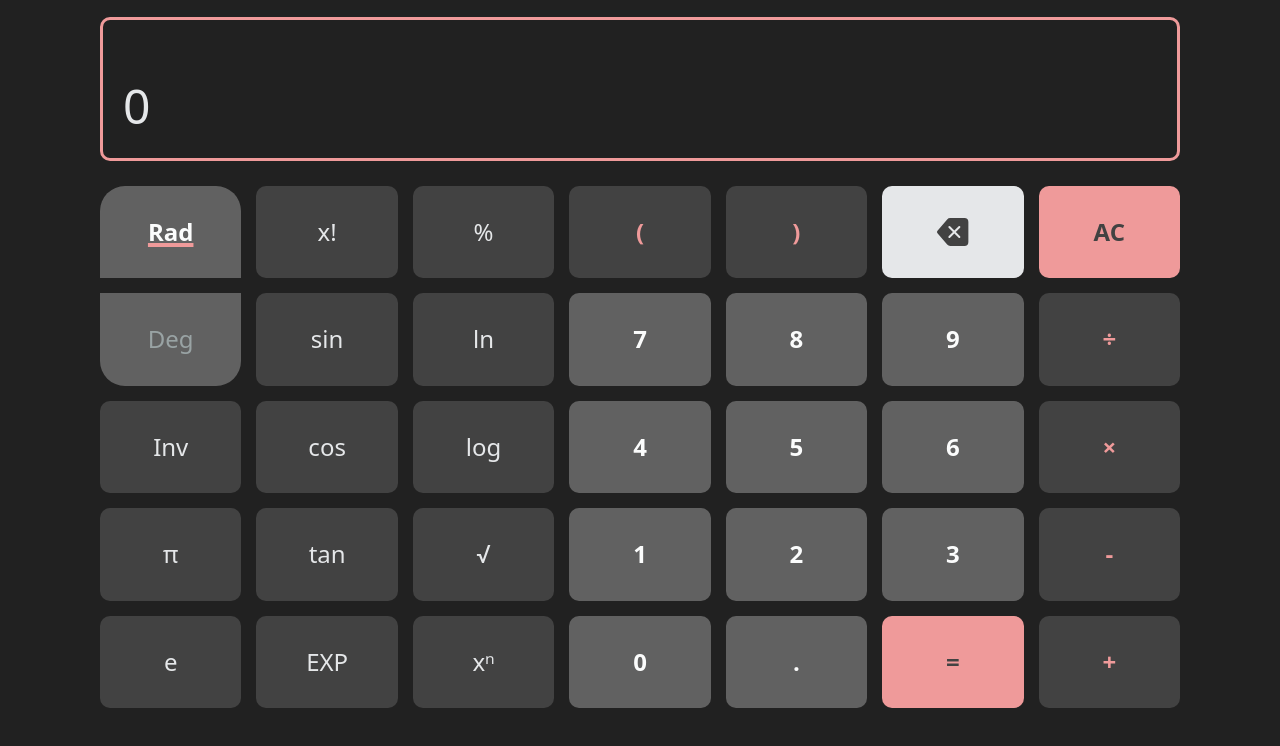
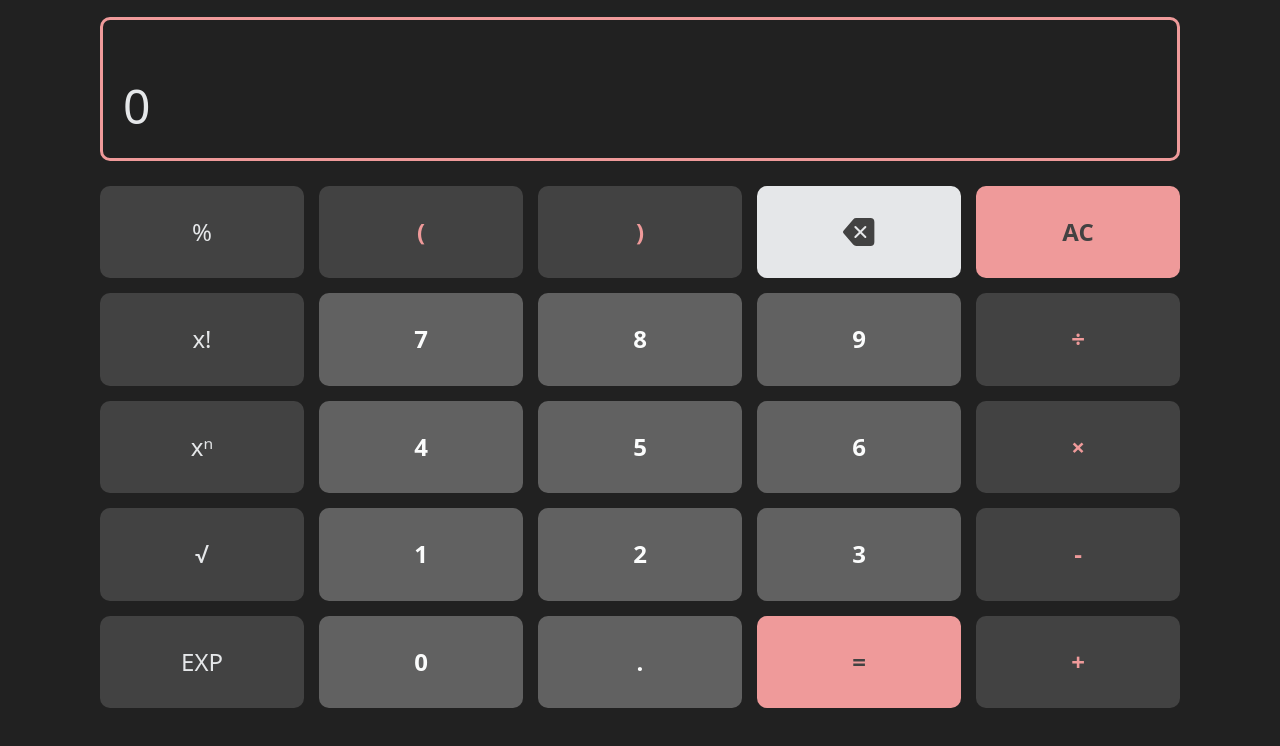
Before and after one commit to leteli/calculator, a plain HTML site: page index.html in a window 1280 px wide. Drawn offline with Linux system fonts and the light colour scheme.

Commit message:
removed some buttons

```diff
--- a/src/index.js
+++ b/src/index.js
@@ -7,13 +7,14 @@ const app = () => {
 
   const state = {
     buttonValues: [
-      'Rad', 'x!', '%', '(', ')', '', 'AC',
-      'Deg', 'sin', 'ln', 7, 8, 9, '÷',
-      'Inv', 'cos', 'log',  4, 5, 6, '×',
-      'π', 'tan', '√', 1, 2, 3, '-',
-      'e', 'EXP', 'xⁿ', 0, '.', '=', '+',
+      '%', '(', ')', '', 'AC',
+      'x!', 7, 8, 9, '÷',
+      'xⁿ',  4, 5, 6, '×',
+      '√', 1, 2, 3, '-',
+      'EXP', 0, '.', '=', '+',
     ],
     outputExpression: [0],
+    default: true,
     resultValue: null,
     isInverted: false,
     angleUnit: 'Rad',
--- a/src/styles/app.css
+++ b/src/styles/app.css
@@ -68,7 +68,7 @@ button {
 
 .buttons-grid {
   display: grid;
-  grid-template-columns: repeat(7, 1fr);
+  grid-template-columns: repeat(5, 1fr);
   grid-template-rows: repeat(5, 1fr);
   gap: 15px;
 }
```
